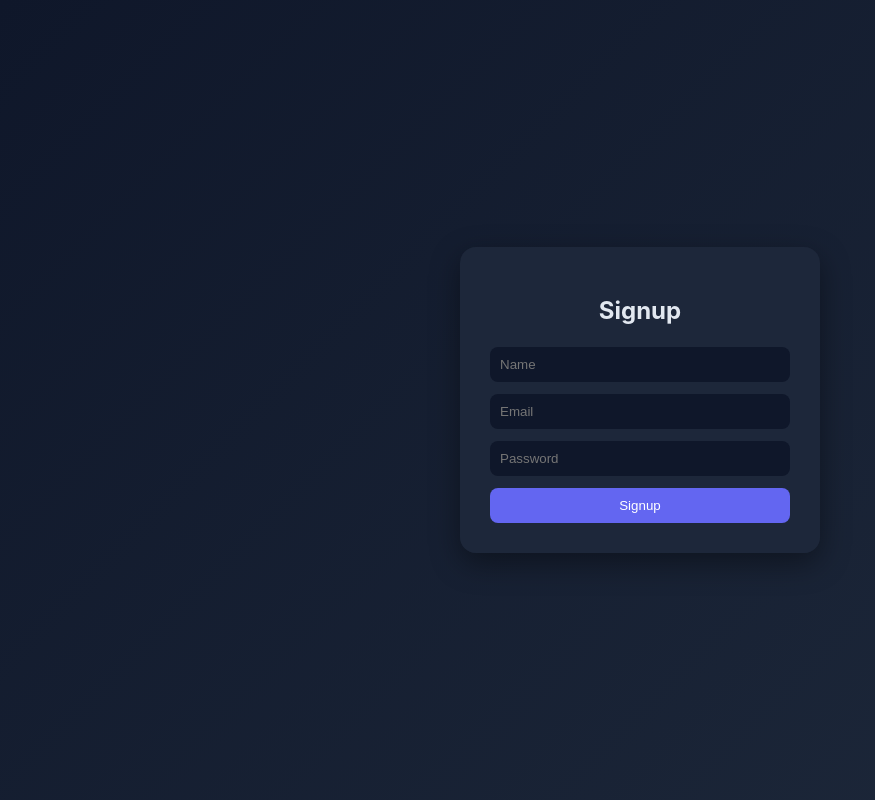
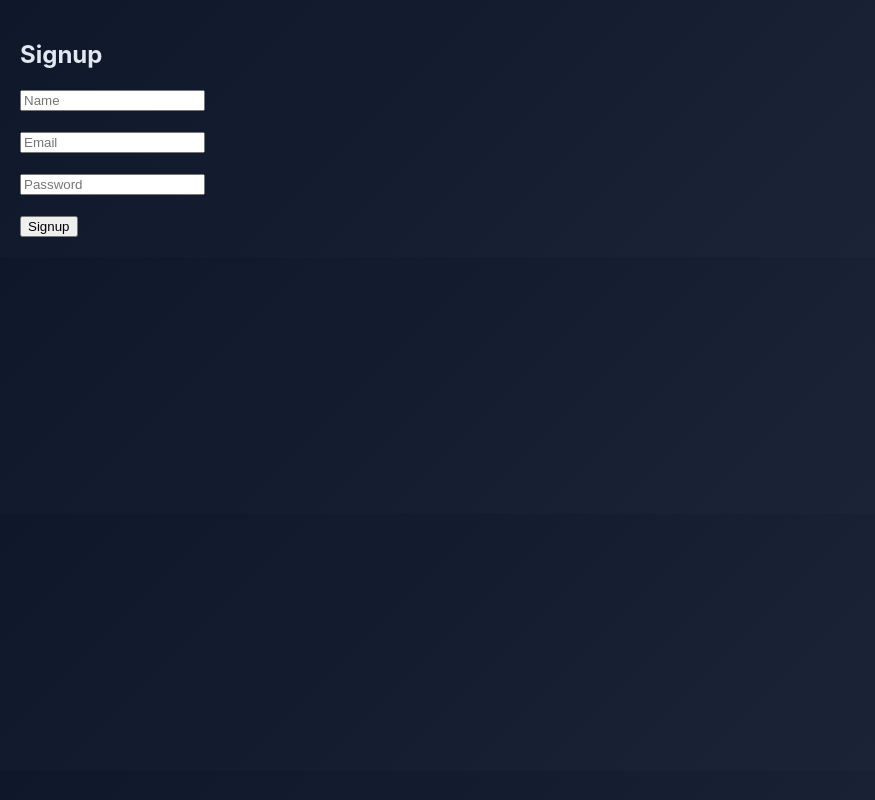
Before and after one commit to maulishukla/Team-Task-Manager, a React (Create React App) app in the folder client/: page /signup in a window 1280 px wide. Shown: the whole page, without its empty margins (0-875 px from the left). Built offline with nearby package versions, Linux system fonts and the light colour scheme; the HTML template or start-up script is replaced by a standard one.

Commit message:
added signup file

```diff
--- a/client/src/signup.js
+++ b/client/src/signup.js
@@ -1,7 +1,5 @@
 import { useState } from "react";
 import axios from "axios";
-import { motion } from "framer-motion";
-import "./login.css";
 
 export default function Signup() {
   const [name, setName] = useState("");
@@ -12,36 +10,22 @@ export default function Signup() {
     try {
       await axios.post(
         "https://your-backend.up.railway.app/api/auth/register",
-        {
-          name,
-          email,
-          password,
-          role: "admin"
-        }
+        { name, email, password, role: "admin" }
       );
-
-      alert("Signup successful. Now login.");
+      alert("Signup successful");
       window.location.href = "/";
-    } catch (err) {
+    } catch {
       alert("Signup failed");
     }
   };
 
   return (
-    <div className="loginContainer">
-      <motion.div
-        className="loginBox"
-        initial={{ scale: 0.8 }}
-        animate={{ scale: 1 }}
-      >
-        <h2>Signup</h2>
-
-        <input placeholder="Name" onChange={(e) => setName(e.target.value)} />
-        <input placeholder="Email" onChange={(e) => setEmail(e.target.value)} />
-        <input type="password" placeholder="Password" onChange={(e) => setPassword(e.target.value)} />
-
-        <button onClick={signup}>Signup</button>
-      </motion.div>
+    <div style={{ padding: 20 }}>
+      <h2>Signup</h2>
+      <input placeholder="Name" onChange={(e) => setName(e.target.value)} /><br/><br/>
+      <input placeholder="Email" onChange={(e) => setEmail(e.target.value)} /><br/><br/>
+      <input type="password" placeholder="Password" onChange={(e) => setPassword(e.target.value)} /><br/><br/>
+      <button onClick={signup}>Signup</button>
     </div>
   );
 }
```
